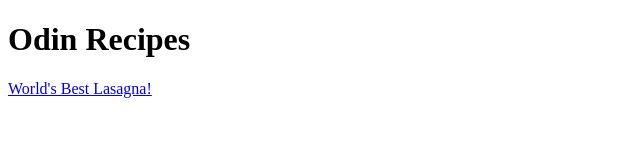
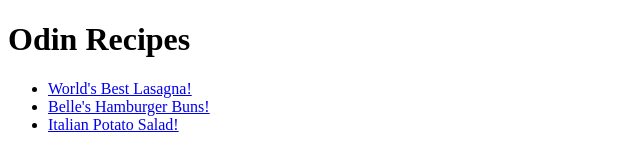
Before and after one commit to bogdan-lun-02/odin-recipes, a plain HTML site: page index.html in a window 1280 px wide. Shown: the whole page, without its empty margins (0-640 px from the left). Drawn offline with Linux system fonts and the light colour scheme.

Commit message:
Added links to all recipe's files to index.html

```diff
--- a/index.html
+++ b/index.html
@@ -6,7 +6,14 @@
   <title>Document</title>
 </head>
 <body>
+
   <h1>Odin Recipes</h1>
-  <a href="recipes/lasagna.html">World's Best Lasagna!</a>
+
+  <ul>
+    <li><a href="recipes/lasagna.html">World's Best Lasagna!</a></li>
+    <li><a href="recipes/belles-hamburger-buns.html">Belle's Hamburger Buns!</a></li>
+    <li><a href="recipes/italian-potato-salad.html">Italian Potato Salad!</a></li>
+  </ul>
+
 </body>
 </html>
```
